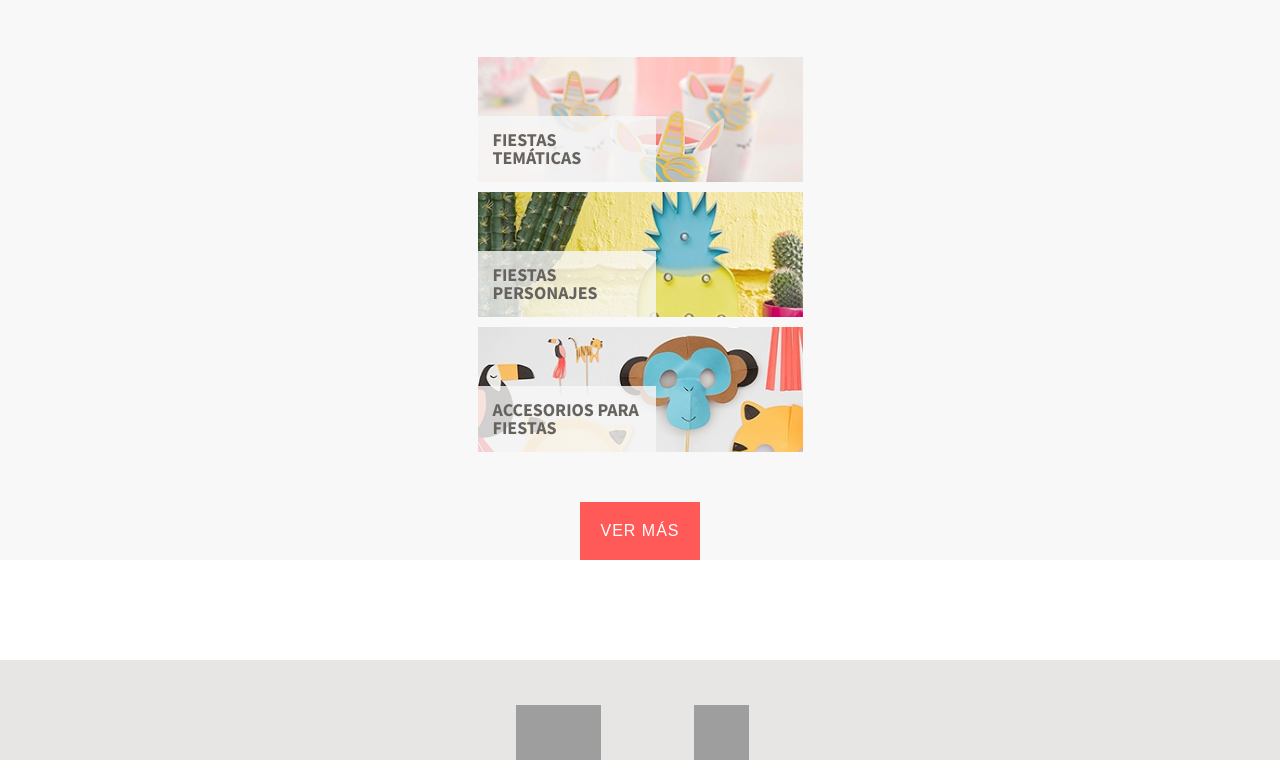
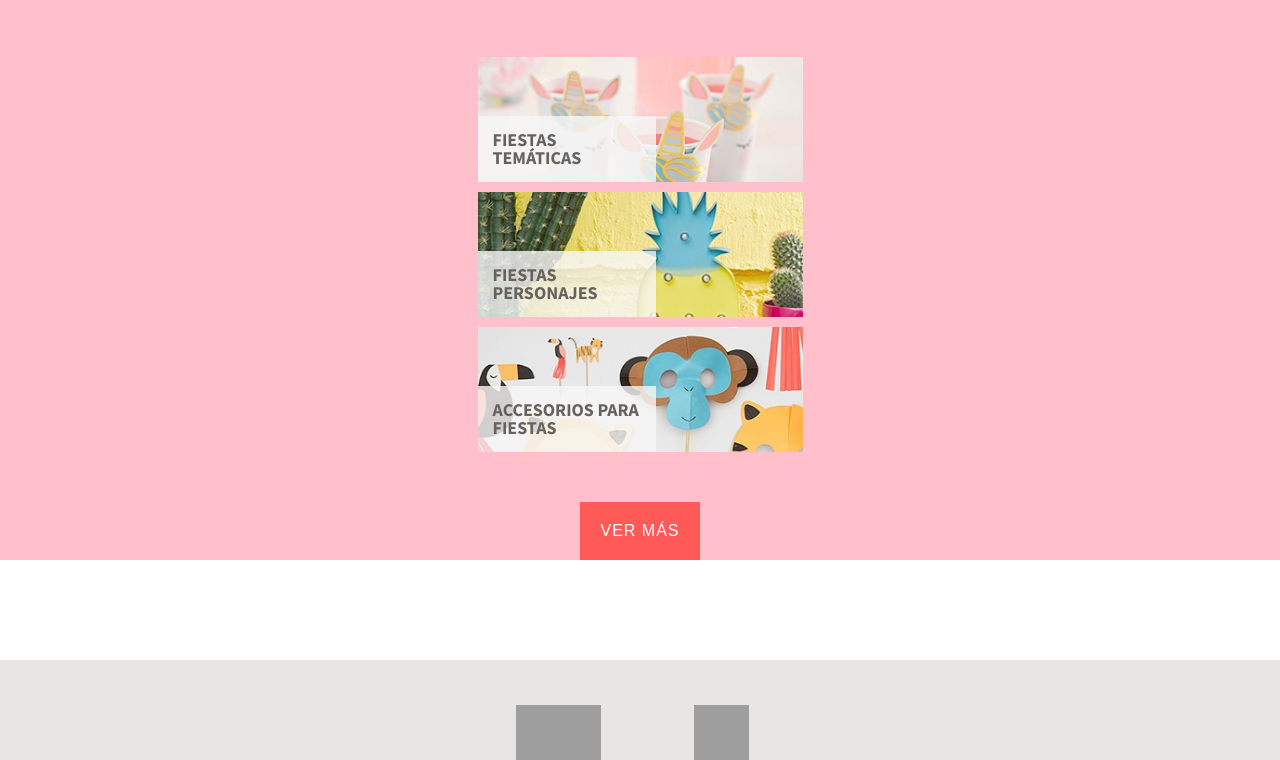
Before and after one commit to Sergi-7/W1-Weekend-Challenge-Menchu-Marin-Sergi-Petit, a website: page index.html in a window 1280 px wide. Shown: the part 487-1247 px from the top of the page. Drawn offline with Linux system fonts and the light colour scheme; grey boxes are pictures that could not be loaded.

Commit message:
Creada media query

```diff
--- a/styles.scss
+++ b/styles.scss
@@ -315,3 +315,9 @@ body {
 .button {
   @extend %button;
 }
+
+@media (min-width: 600px) {
+  .main__content {
+    background-color: pink;
+  }
+}
```
Also changed, not shown: styles.css, 1 other file.
